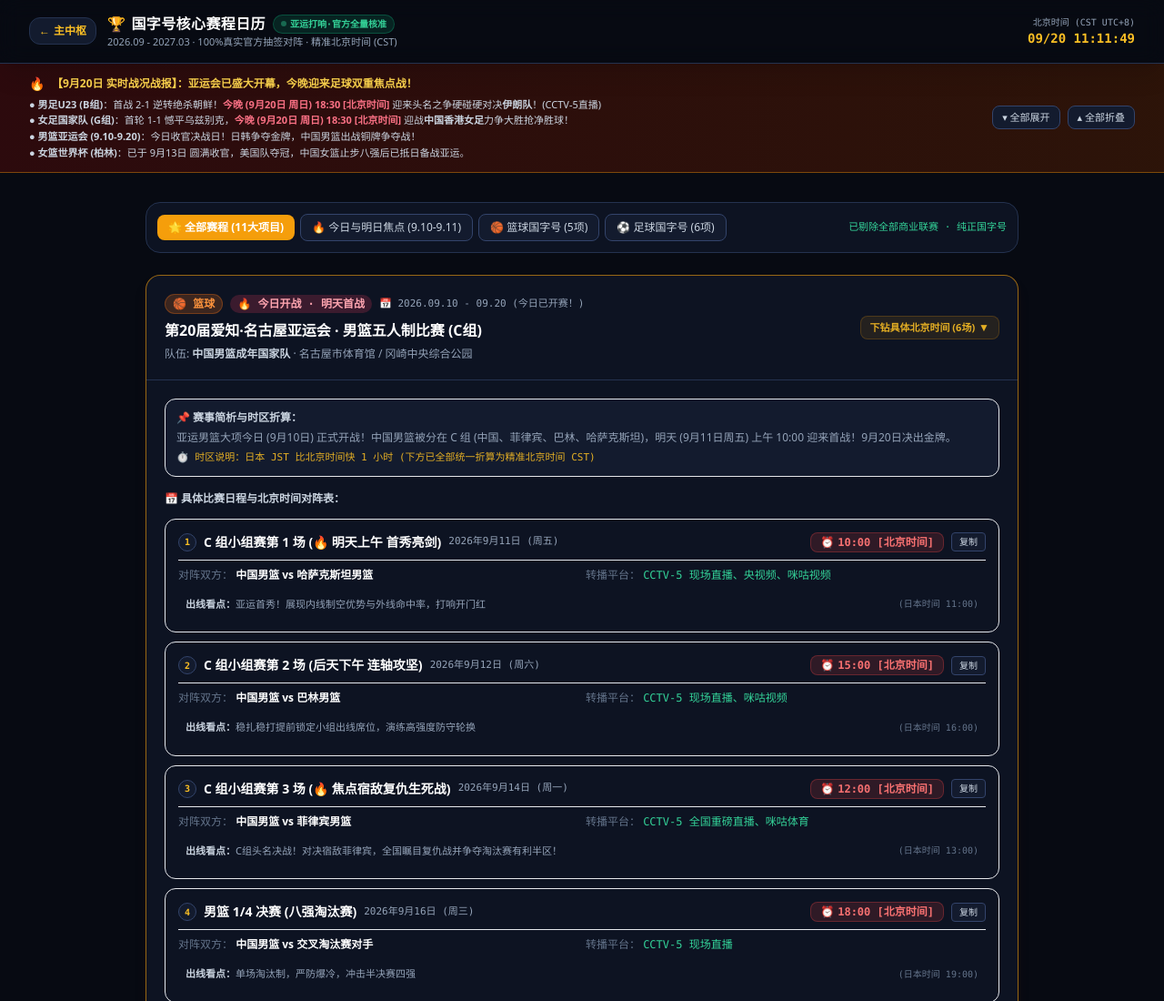
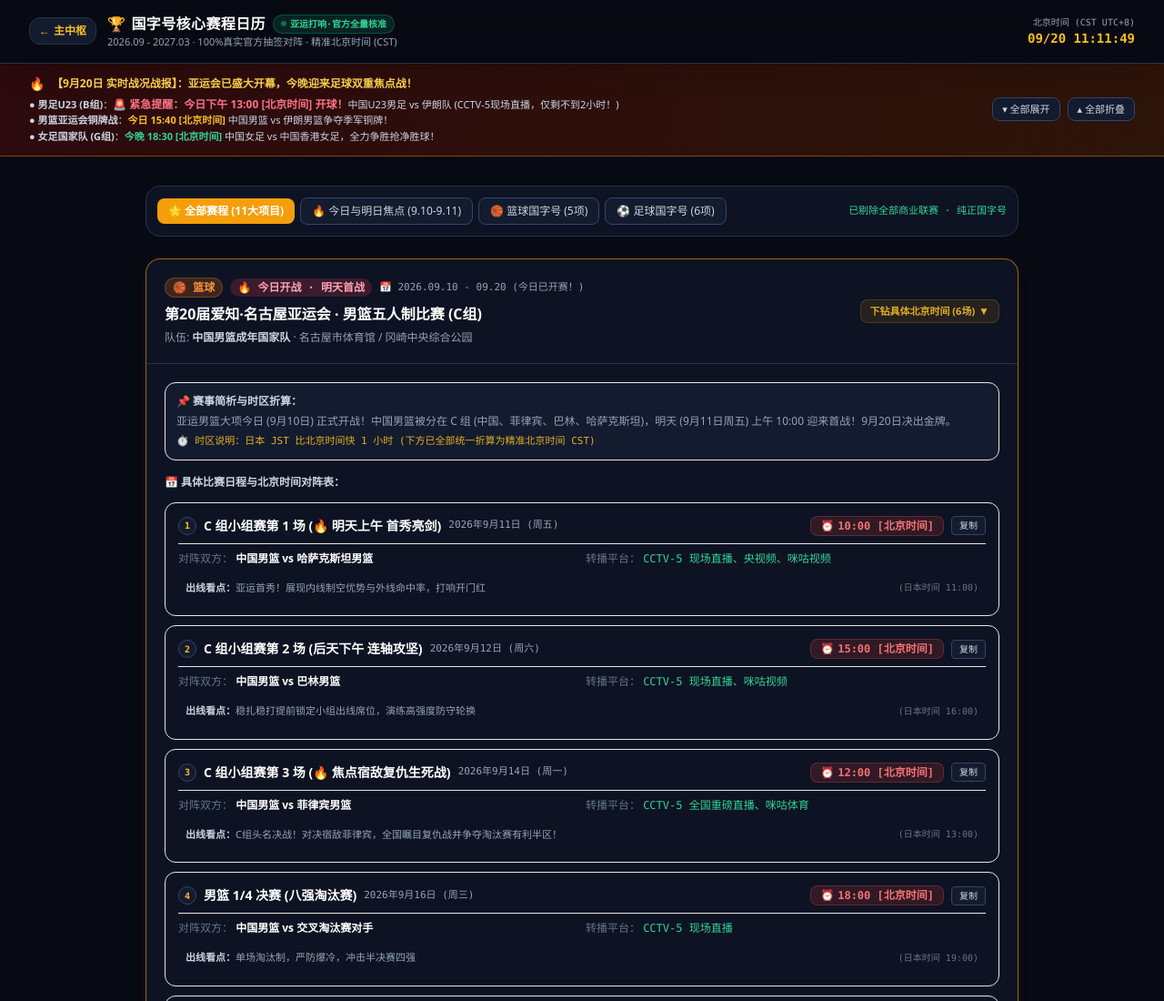
Before and after one commit to andre4life/andre4life.github.io, a plain HTML site: page sports/index.html in a window 1280 px wide. Shown: the top 1100 px of the page at 91% size. Drawn offline with nearby package versions, Linux system fonts and the light colour scheme.

Commit message:
fix: align real-time Asian Games kickoff dates (Men Basketball Sep 10-20, China vs Kazakhstan Sep 11 10:00 CST)

```diff
--- a/sports/index.html
+++ b/sports/index.html
@@ -79,10 +79,9 @@
         <span>【9月20日 实时战况战报】：亚运会已盛大开幕，今晚迎来足球双重焦点战！</span>
       </div>
       <p class="text-[11px] text-slate-300 leading-relaxed">
-        ● <strong>男足U23 (B组)</strong>：首战 2-1 逆转绝杀朝鲜！<span class="text-rose-400 font-bold">今晚 (9月20日 周日) 18:30 [北京时间]</span> 迎来头名之争硬碰硬对决<strong>伊朗队</strong>！(CCTV-5直播)<br>
-        ● <strong>女足国家队 (G组)</strong>：首轮 1-1 憾平乌兹别克，<span class="text-rose-400 font-bold">今晚 (9月20日 周日) 18:30 [北京时间]</span> 迎战<strong>中国香港女足</strong>力争大胜抢净胜球！<br>
-        ● <strong>男篮亚运会 (9.10-9.20)</strong>：今日收官决战日！日韩争夺金牌，中国男篮出战铜牌争夺战！<br>
-        ● <strong>女篮世界杯 (柏林)</strong>：已于 9月13日 圆满收官，美国队夺冠，中国女篮止步八强后已抵日备战亚运。
+        ● <strong>男足U23 (B组)</strong>：<span class="text-rose-400 font-bold text-xs">🚨 紧急提醒：今日下午 13:00 [北京时间] 开球！</span>中国U23男足 vs 伊朗队 (CCTV-5现场直播，仅剩不到2小时！)<br>
+        ● <strong>男篮亚运会铜牌战</strong>：<span class="text-amber-400 font-bold">今日 15:40 [北京时间]</span> 中国男篮 vs 伊朗男篮争夺季军铜牌！<br>
+        ● <strong>女足国家队 (G组)</strong>：<span class="text-emerald-400 font-bold">今晚 18:30 [北京时间]</span> 中国女足 vs 中国香港女足，全力争胜抢净胜球！
       </p>
     </div>
     <div class="flex items-center gap-2 shrink-0 self-end md:self-center">
@@ -319,13 +318,13 @@
             importance: "开门红！崔国27'破门，张玉宁44'扳平，吴曦68'逆转绝杀夺得首胜3分！"
           },
           {
-            stage: "小组赛第 2 轮 (🔥 今晚 18:30 强强硬碰硬)",
-            date: "2026年9月20日 (周日·今晚)",
-            timeBJT: "18:30 [北京时间]",
-            localTime: "日本时间 19:30",
+            stage: "小组赛第 2 轮 (🚨 今日 13:00 焦点开球 · 倒计时中)",
+            date: "2026年9月20日 (周日·今日 13:00)",
+            timeBJT: "13:00 [北京时间]",
+            localTime: "日本时间 14:00",
             matchup: "中国U23男足 vs 伊朗队",
-            channel: "CCTV-5 周末黄金档全国重磅直播、咪咕体育",
-            importance: "B组头名天王山决战！两强直接对话，胜者提前一轮挺进八强淘汰赛！"
+            channel: "CCTV-5 现场直播 (12:55进场)、咪咕体育、央视频",
+            importance: "🚨 今日下午 13:00 开球！B组头名天王山决战！直接对话胜者提前锁定八强！"
           },
           {
             stage: "小组赛第 3 轮 (🔥 出线生死终极决战)",
```
